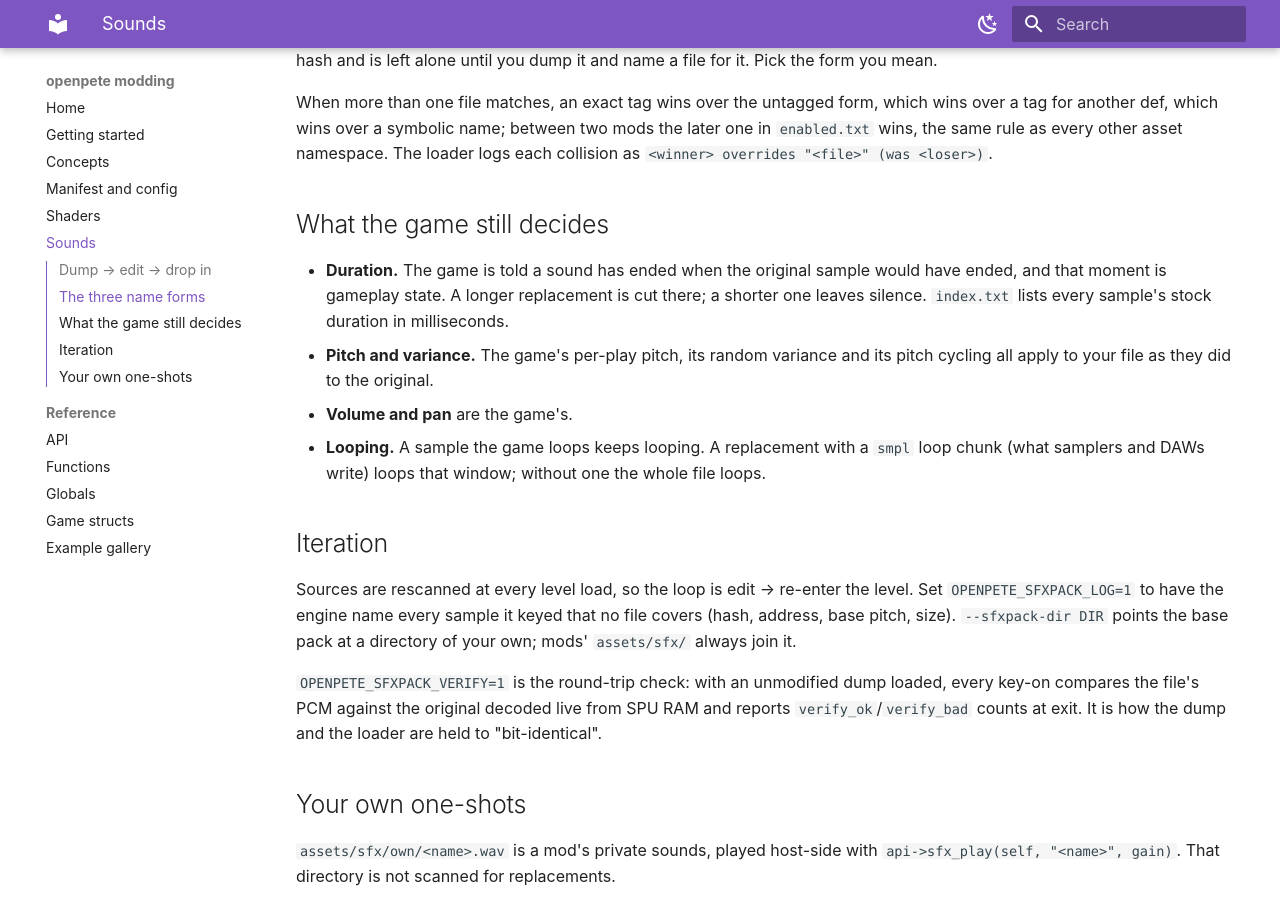
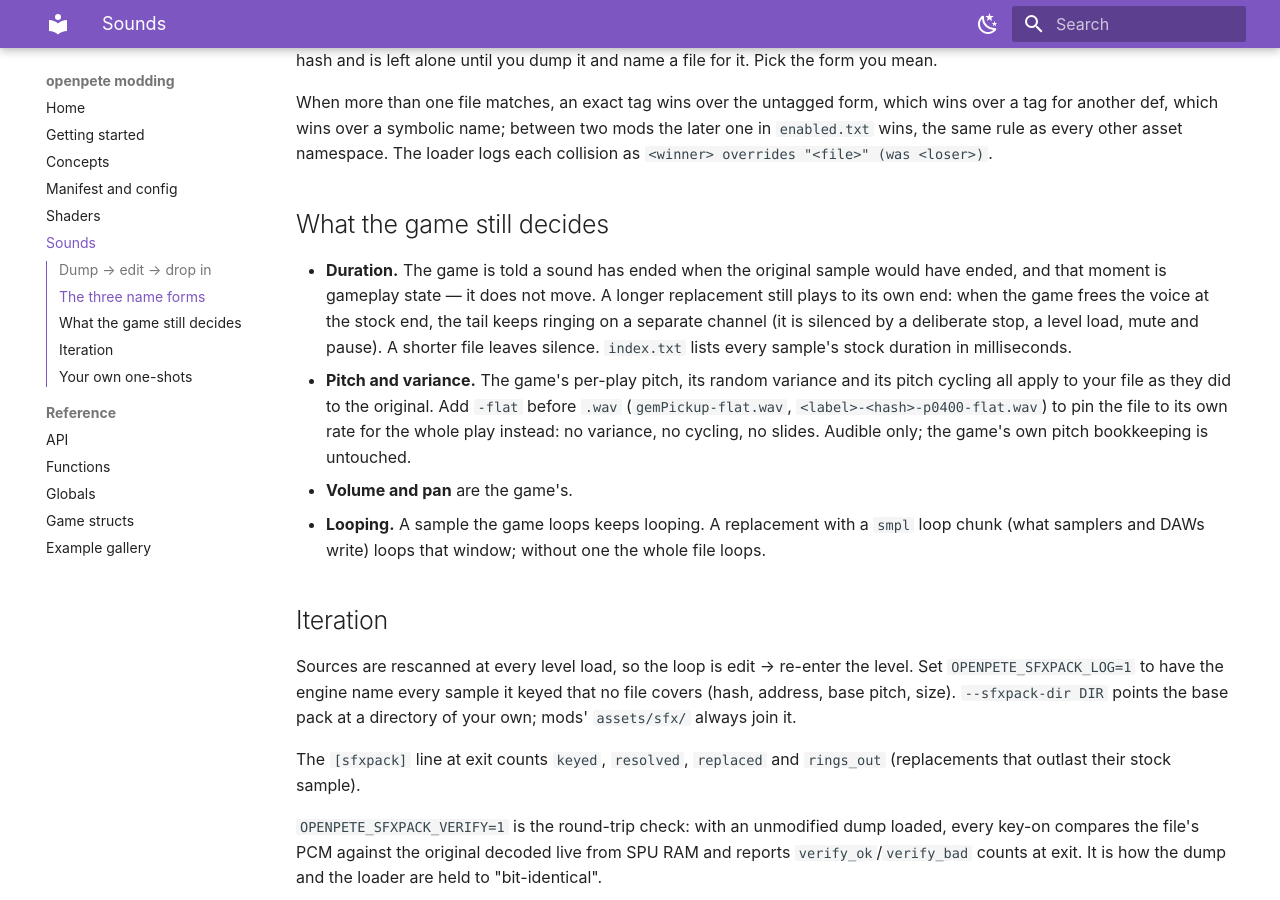
Before and after one commit to 907470/openpete, an MkDocs documentation site: the page built from docs/modding/pages/sounds.md, in a window 1280 px wide and 900 px high, scrolled down 1294 px. Built offline with MkDocs 1.6.1 and Material for MkDocs 9.7.7, drawn with Linux system fonts in a browser that asks for light colours.

Commit message:
sfx pack: longer replacements ring out; -flat pins a file to its own rate
Both audible-only, nothing the game reads moves. A replacement that
outlasts its stock sample now plays to its own end: PsyCross hands the
voice's source to an orphan pool on the game's tidy-up key-off (see the
submodule commit), the voice is free on the stock tick. "-flat" before
.wav on any name form pins the file to its own rate for the whole play,
ignoring the game's variance, cycling and slides. The census line
reports rings_out= in place of truncated=. spyro3's converter writes
gemPickup-flat.wav, so the S3 gling plays flat and in full as in S3.

Evidence: gem movie with spyro3 rings_out=34; a -flat fixture resolves
and replaces; round-trip unchanged (191/191 verified). The orphan
handoff was exercised through the loopback capture device (headless
has none): no AL errors, and subtracting the deterministic stock
recording sample-for-sample leaves chime-difference bursts of 1.1-2.2 s,
past the 612 ms a cut would allow. Oracle 20k with the full pack,
unmuted: PASS (1208 key-ons replaced). Mod ladder ALL GREEN (75).
Windows cross-build ok.

```diff
--- a/docs/modding/pages/sounds.md
+++ b/docs/modding/pages/sounds.md
@@ -70,12 +70,18 @@ rule as every other asset namespace. The loader logs each collision as
 ## What the game still decides
 
 - **Duration.** The game is told a sound has ended when the original
-  sample would have ended, and that moment is gameplay state. A longer
-  replacement is cut there; a shorter one leaves silence. `index.txt`
-  lists every sample's stock duration in milliseconds.
+  sample would have ended, and that moment is gameplay state — it does
+  not move. A longer replacement still plays to its own end: when the
+  game frees the voice at the stock end, the tail keeps ringing on a
+  separate channel (it is silenced by a deliberate stop, a level load,
+  mute and pause). A shorter file leaves silence. `index.txt` lists
+  every sample's stock duration in milliseconds.
 - **Pitch and variance.** The game's per-play pitch, its random
   variance and its pitch cycling all apply to your file as they did to
-  the original.
+  the original. Add `-flat` before `.wav` (`gemPickup-flat.wav`,
+  `<label>-<hash>-p0400-flat.wav`) to pin the file to its own rate for
+  the whole play instead: no variance, no cycling, no slides. Audible
+  only; the game's own pitch bookkeeping is untouched.
 - **Volume and pan** are the game's.
 - **Looping.** A sample the game loops keeps looping. A replacement with
   a `smpl` loop chunk (what samplers and DAWs write) loops that window;
@@ -89,6 +95,9 @@ sample it keyed that no file covers (hash, address, base pitch, size).
 `--sfxpack-dir DIR` points the base pack at a directory of your own;
 mods' `assets/sfx/` always join it.
 
+The `[sfxpack]` line at exit counts `keyed`, `resolved`, `replaced` and
+`rings_out` (replacements that outlast their stock sample).
+
 `OPENPETE_SFXPACK_VERIFY=1` is the round-trip check: with an unmodified
 dump loaded, every key-on compares the file's PCM against the original
 decoded live from SPU RAM and reports `verify_ok`/`verify_bad` counts at
```
Also changed, not shown: README.md, 6 other files.
